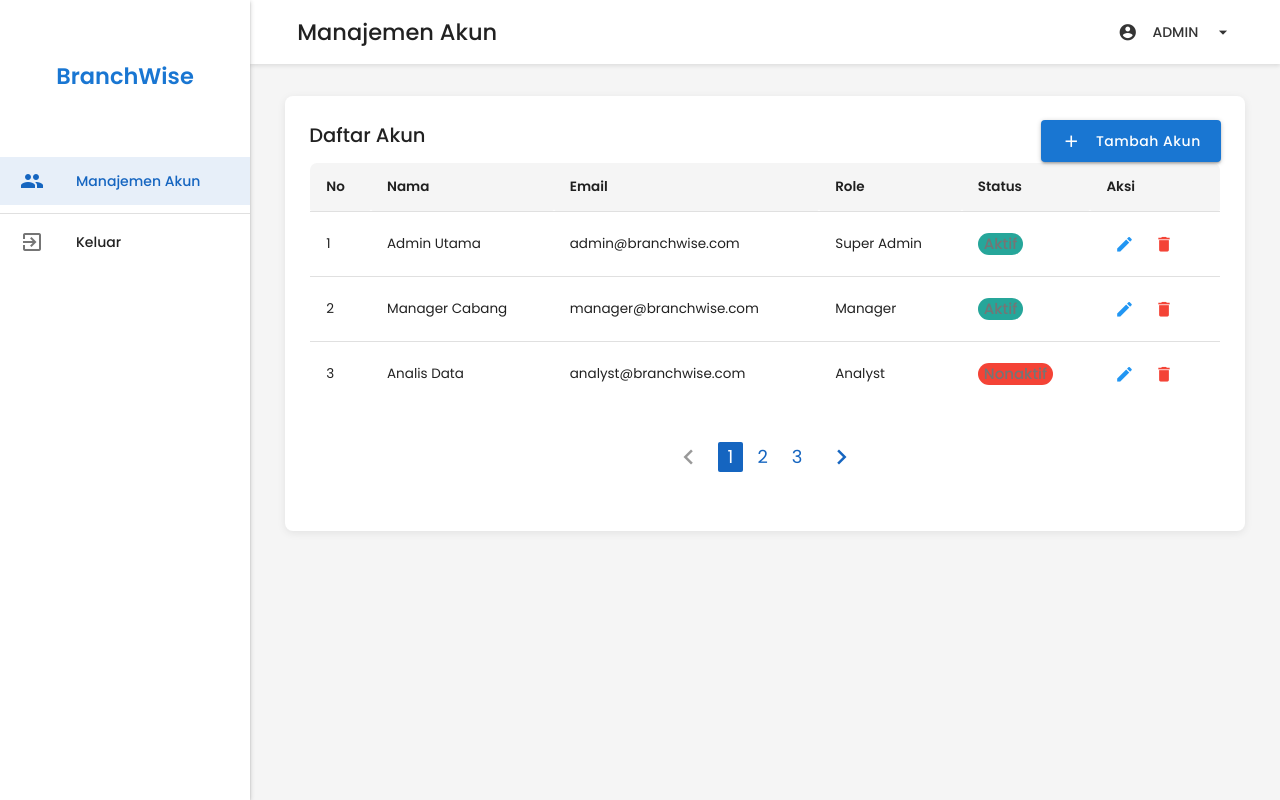
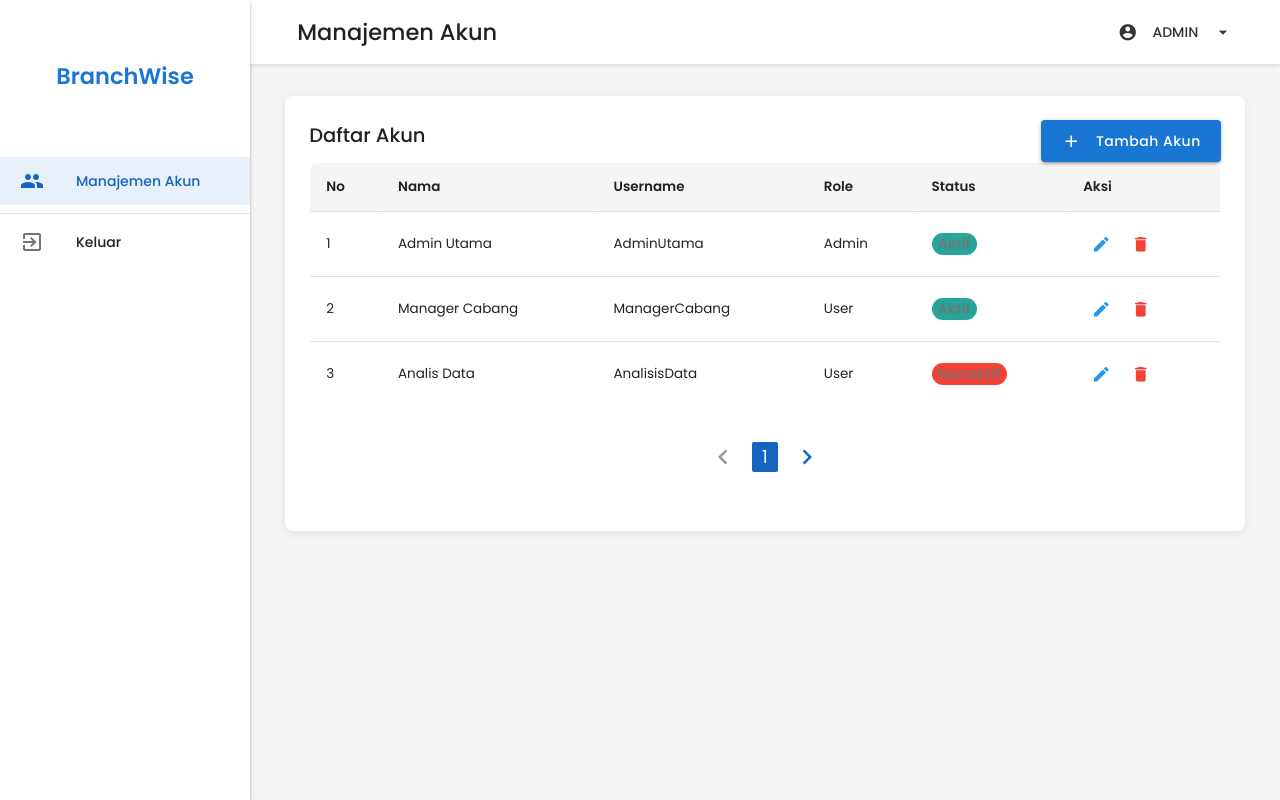
Before and after one commit to DarbanMM/BranchWise, a PHP site: page /admin.php in a window 1280 px wide. Run offline with PHP 8.4, Linux system fonts and the light colour scheme.

Commit message:
third commit

```diff
--- a/admin.php
+++ b/admin.php
@@ -257,7 +257,7 @@
         </li>
         <li><a class="active" href="accounts.html"><i class="material-icons">people</i>Manajemen Akun</a></li>
         <li><div class="divider"></div></li>
-        <li><a href="logout.html"><i class="material-icons">exit_to_app</i>Keluar</a></li>
+        <li><a href="index.php"><i class="material-icons">exit_to_app</i>Keluar</a></li>
     </ul>
 
     <!-- Main Content -->
@@ -313,7 +313,7 @@
                                                 <tr>
                                                     <th>No</th>
                                                     <th>Nama</th>
-                                                    <th>Email</th>
+                                                    <th>Username</th>
                                                     <th>Role</th>
                                                     <th>Status</th>
                                                     <th>Aksi</th>
@@ -323,8 +323,8 @@
                                                 <tr>
                                                     <td>1</td>
                                                     <td>Admin Utama</td>
-                                                    <td>admin@branchwise.com</td>
-                                                    <td>Super Admin</td>
+                                                    <td>AdminUtama</td>
+                                                    <td>Admin</td>
                                                     <td><span class="badge active">Aktif</span></td>
                                                     <td>
                                                         <a href="#edit-account-modal" class="btn-flat action-btn blue-text modal-trigger">
@@ -338,8 +338,8 @@
                                                 <tr>
                                                     <td>2</td>
                                                     <td>Manager Cabang</td>
-                                                    <td>manager@branchwise.com</td>
-                                                    <td>Manager</td>
+                                                    <td>ManagerCabang</td>
+                                                    <td>User</td>
                                                     <td><span class="badge active">Aktif</span></td>
                                                     <td>
                                                         <a href="#edit-account-modal" class="btn-flat action-btn blue-text modal-trigger">
@@ -353,8 +353,8 @@
                                                 <tr>
                                                     <td>3</td>
                                                     <td>Analis Data</td>
-                                                    <td>analyst@branchwise.com</td>
-                                                    <td>Analyst</td>
+                                                    <td>AnalisisData</td>
+                                                    <td>User</td>
                                                     <td><span class="badge inactive">Nonaktif</span></td>
                                                     <td>
                                                         <a href="#edit-account-modal" class="btn-flat action-btn blue-text modal-trigger">
@@ -375,8 +375,6 @@
                                         <ul class="pagination">
                                             <li class="disabled"><a href="#!"><i class="material-icons">chevron_left</i></a></li>
                                             <li class="active"><a href="#!">1</a></li>
-                                            <li class="waves-effect"><a href="#!">2</a></li>
-                                            <li class="waves-effect"><a href="#!">3</a></li>
                                             <li class="waves-effect"><a href="#!"><i class="material-icons">chevron_right</i></a></li>
                                         </ul>
                                     </div>
@@ -413,8 +411,8 @@
                                                     <label for="full_name">Nama Lengkap</label>
                                                 </div>
                                                 <div class="input-field col s12 m6">
-                                                    <input id="email" type="email" class="validate" required>
-                                                    <label for="email">Email</label>
+                                                    <input id="username" type="text" class="validate" required>
+                                                    <label for="username">username</label>
                                                 </div>
                                             </div>
 
@@ -433,9 +431,8 @@
                                                 <div class="input-field col s12 m6">
                                                     <select id="role" required>
                                                         <option value="" disabled selected>Pilih Role</option>
-                                                        <option value="admin">Admin</option>
-                                                        <option value="manager">Manager</option>
-                                                        <option value="analyst">Analyst</option>
+                                                        <option value="Admin">Admin</option>
+                                                        <option value="User">User</option>
                                                     </select>
                                                     <label>Role</label>
                                                 </div>
@@ -477,8 +474,8 @@
                         <label for="edit_full_name">Nama Lengkap</label>
                     </div>
                     <div class="input-field col s12 m6">
-                        <input id="edit_email" type="email" class="validate" value="manager@branchwise.com" required>
-                        <label for="edit_email">Email</label>
+                        <input id="edit_username" type="text" class="validate" value="ManagerCabang" required>
+                        <label for="edit_username">Username</label>
                     </div>
                 </div>
 
@@ -497,8 +494,7 @@
                     <div class="input-field col s12 m6">
                         <select id="edit_role" required>
                             <option value="admin">Admin</option>
-                            <option value="manager" selected>Manager</option>
-                            <option value="analyst">Analyst</option>
+                            <option value="User" selected>User</option>
                         </select>
                         <label>Role</label>
                     </div>
--- a/dbconfig_hp.php
+++ b/dbconfig_hp.php
@@ -3,7 +3,7 @@
 	$DB_HOST = 'localhost';
 	$DB_USER = 'root';
 	$DB_PASS = '';
-	$DB_NAME = 'hp';
+	$DB_NAME = 'db_branchwise';
 
 	try{
 		$DB_con = new PDO("mysql:host={$DB_HOST};dbname={$DB_NAME}",$DB_USER,$DB_PASS);
--- a/hasil_perhitungan.php
+++ b/hasil_perhitungan.php
@@ -212,7 +212,7 @@
         <li><a href="matriks.php"><i class="material-icons">grid_on</i>Matriks</a></li>
         <li><a class="active" href="hasil_perhitungan.php"><i class="material-icons">calculate</i>Hasil Perhitungan</a></li>
         <li><div class="divider"></div></li>
-        <li><a href="logout.html"><i class="material-icons">exit_to_app</i>Keluar</a></li>
+        <li><a href="index.php"><i class="material-icons">exit_to_app</i>Keluar</a></li>
     </ul>
 
     <!-- Main Content -->
--- a/index.php
+++ b/index.php
@@ -359,9 +359,7 @@
                         <div class="col s12 m8 l7">
                             <h1 class="header white-text text-lighten-2 hero-title">A smart decision support system to grow your retail business</h1>
                             <p class="flow-text white-text text-lighten-3 hero-subtitle">Temukan lokasi strategis untuk cabang toko Anda berikutnya dengan lebih cepat dan tepat. Sistem kami membantu menganalisis berbagai faktor penting, seperti kepadatan penduduk, kompetitor, aksesibilitas hingga potensi pasar lokal</p>
-                            <div class="row">
-                                <a href="login.php" id="download-button" class="btn-large waves-effect waves-light blue darken-3 hero-button btn-hover-grow pulse login-btn">Mulai</a>
-                            </div>
+                            <a href="login.php" id="download-button" class="btn-large waves-effect waves-light blue darken-3 hero-button btn-hover-grow pulse login-btn">Mulai <i class="material-icons right">arrow_forward</i></a>
                         </div>
                         <div class="col s12 m4 l5">
                         </div>
--- a/kriteria.php
+++ b/kriteria.php
@@ -230,7 +230,7 @@
         <li><a href="matriks.php"><i class="material-icons">grid_on</i>Matriks</a></li>
         <li><a href="hasil_perhitungan.php"><i class="material-icons">calculate</i>Hasil Perhitungan</a></li>
         <li><div class="divider"></div></li>
-        <li><a href="logout.html"><i class="material-icons">exit_to_app</i>Keluar</a></li>
+        <li><a href="index.php"><i class="material-icons">exit_to_app</i>Keluar</a></li>
     </ul>
 
     <!-- Main Content -->
--- a/login.php
+++ b/login.php
@@ -200,7 +200,7 @@
             <div class="input-field">
                 <label for="password">Password</label>
                 <input type="password" id="password" class="validate">
-                <a href="#" style="font-size: 13px; color: #3498db; display: block; margin-top: 5px;">Lupa Password?</a>
+                <a href="https://wa.me/qr/ZAB5NJRTIWNBE1" style="font-size: 13px; color: #3498db; display: block; margin-top: 5px;">Lupa Password?</a>
             </div>
 
             <div class="password-hint">
--- a/lokasi.php
+++ b/lokasi.php
@@ -287,7 +287,7 @@
         <li><a href="matriks.php"><i class="material-icons">grid_on</i>Matriks</a></li>
         <li><a href="hasil_perhitungan.php"><i class="material-icons">calculate</i>Hasil Perhitungan</a></li>
         <li><div class="divider"></div></li>
-        <li><a href="logout.html"><i class="material-icons">exit_to_app</i>Keluar</a></li>
+        <li><a href="index.php"><i class="material-icons">exit_to_app</i>Keluar</a></li>
     </ul>
 
     <main>
@@ -448,8 +448,6 @@
                                 <ul class="pagination">
                                     <li class="disabled"><a href="#!"><i class="material-icons">chevron_left</i></a></li>
                                     <li class="active"><a href="#!">1</a></li>
-                                    <li class="waves-effect"><a href="#!">2</a></li>
-                                    <li class="waves-effect"><a href="#!">3</a></li>
                                     <li class="waves-effect"><a href="#!"><i class="material-icons">chevron_right</i></a></li>
                                 </ul>
                             </div>
--- a/matriks.php
+++ b/matriks.php
@@ -239,7 +239,7 @@
         <li><a class="active" href="matriks.php"><i class="material-icons">grid_on</i>Matriks</a></li>
         <li><a href="hasil_perhitungan.php"><i class="material-icons">calculate</i>Hasil Perhitungan</a></li>
         <li><div class="divider"></div></li>
-        <li><a href="logout.html"><i class="material-icons">exit_to_app</i>Keluar</a></li>
+        <li><a href="index.php"><i class="material-icons">exit_to_app</i>Keluar</a></li>
     </ul>
 
     <!-- Main Content -->
```
Also changed, not shown: assets/css/style.css (+15 -4 lines), dashboard.php (+6 -6 lines).
